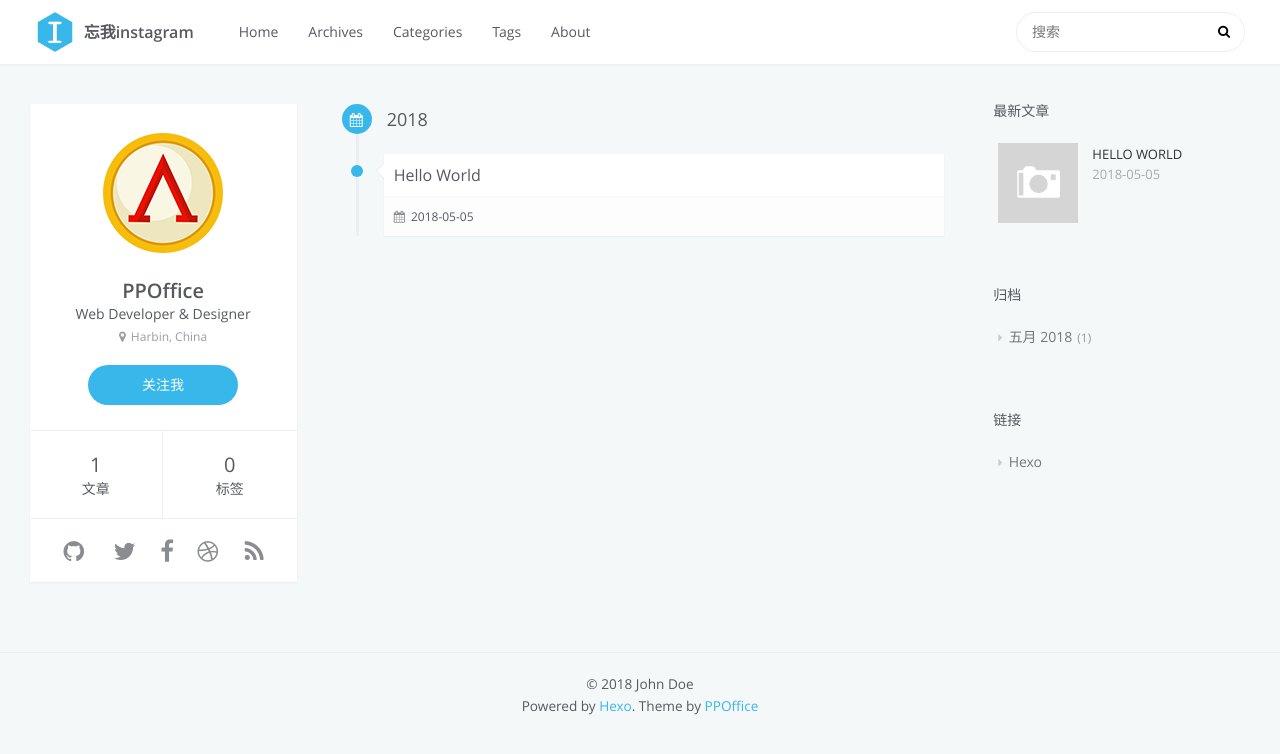
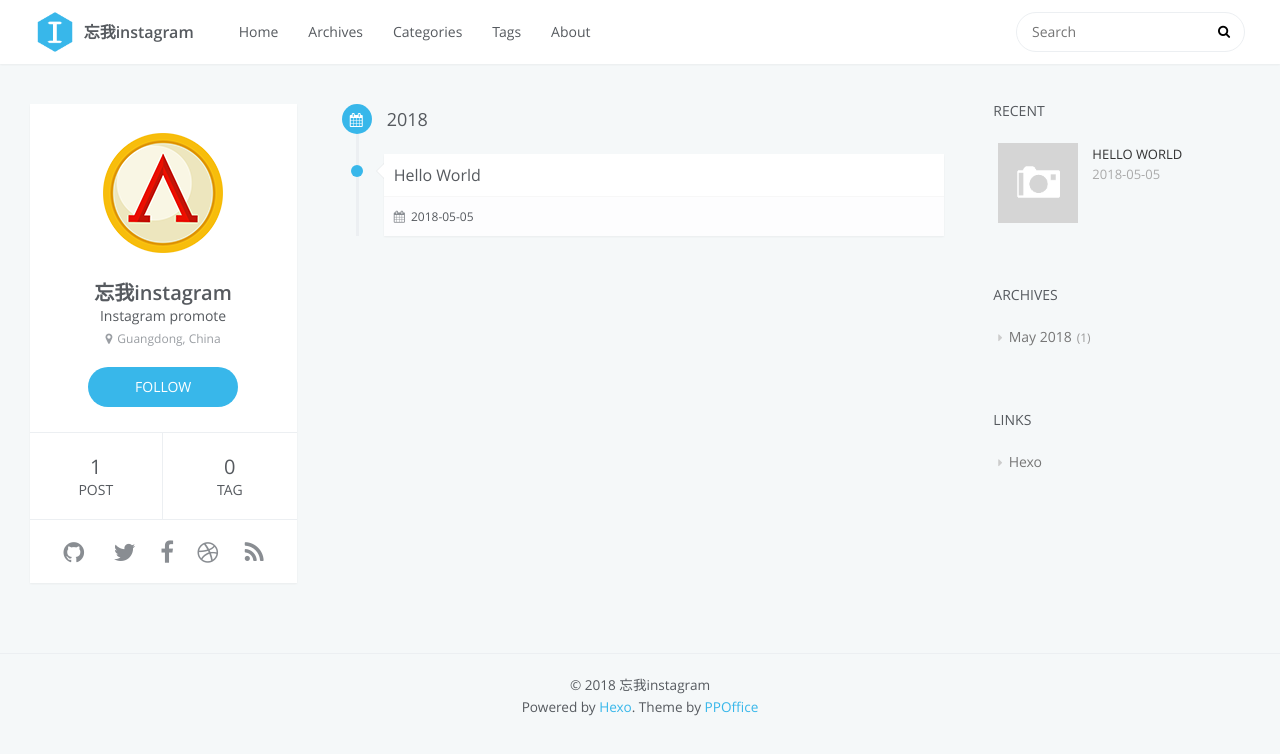
Before and after one commit to woinstagaram/woinstagaram.github.io, a plain HTML site: page archives/index.html in a window 1280 px wide. Drawn offline with Linux system fonts and the light colour scheme; no server answers.

Commit message:
Site updated: 2018-05-08 01:05:30

```diff
--- a/archives/index.html
+++ b/archives/index.html
@@ -1,15 +1,15 @@
 <!DOCTYPE html>
-<html lang=zh>
+<html lang=CN>
 <head>
     <meta charset="utf-8">
 
-    <title>归档 | 忘我instagram</title>
+    <title>Archive | 忘我instagram</title>
     <meta name="viewport" content="width=device-width, initial-scale=1, maximum-scale=1" />
     <meta property="og:type" content="website">
 <meta property="og:title" content="忘我instagram">
 <meta property="og:url" content="http://yoursite.com/archives/index.html">
 <meta property="og:site_name" content="忘我instagram">
-<meta property="og:locale" content="zh-CN">
+<meta property="og:locale" content="CN">
 <meta name="twitter:card" content="summary">
 <meta name="twitter:title" content="忘我instagram">
 
@@ -77,14 +77,14 @@
             <div id="search-form-wrap">
 
     <form class="search-form">
-        <input type="text" class="ins-search-input search-form-input" placeholder="搜索" />
+        <input type="text" class="ins-search-input search-form-input" placeholder="Search" />
         <button type="submit" class="search-form-submit"></button>
     </form>
     <div class="ins-search">
     <div class="ins-search-mask"></div>
     <div class="ins-search-container">
         <div class="ins-input-wrapper">
-            <input type="text" class="ins-search-input" placeholder="想要查找什么..." />
+            <input type="text" class="ins-search-input" placeholder="Type something..." />
             <span class="ins-close ins-selectable"><i class="fa fa-times-circle"></i></span>
         </div>
         <div class="ins-section-wrapper">
@@ -96,11 +96,11 @@
 (function (window) {
     var INSIGHT_CONFIG = {
         TRANSLATION: {
-            POSTS: '文章',
-            PAGES: '页面',
-            CATEGORIES: '分类',
-            TAGS: '标签',
-            UNTITLED: '(未命名)',
+            POSTS: 'Posts',
+            PAGES: 'Pages',
+            CATEGORIES: 'Categories',
+            TAGS: 'Tags',
+            UNTITLED: '(Untitled)',
         },
         ROOT_URL: '/',
         CONTENT_URL: '/content.json',
@@ -130,7 +130,7 @@
                 <td>
 
     <div class="search-form">
-        <input type="text" class="ins-search-input search-form-input" placeholder="搜索" />
+        <input type="text" class="ins-search-input search-form-input" placeholder="Search" />
     </div>
 
                 </td>
@@ -147,19 +147,19 @@
     <div class="inner profile-inner">
         <div class="base-info profile-block">
             <img id="avatar" src="/css/images/avatar.png" />
-            <h2 id="name">PPOffice</h2>
-            <h3 id="title">Web Developer &amp; Designer</h3>
-            <span id="location"><i class="fa fa-map-marker"></i>Harbin, China</span>
-            <a id="follow" target="_blank" href="https://github.com/ppoffice/">关注我</a>
+            <h2 id="name">忘我instagram</h2>
+            <h3 id="title">Instagram promote</h3>
+            <span id="location"><i class="fa fa-map-marker"></i>Guangdong, China</span>
+            <a id="follow" target="_blank" href="https://github.com/ppoffice/">FOLLOW</a>
         </div>
         <div class="article-info profile-block">
             <div class="article-info-block">
                 1
-                <span>文章</span>
+                <span>post</span>
             </div>
             <div class="article-info-block">
                 0
-                <span>标签</span>
+                <span>tag</span>
             </div>
         </div>
 
@@ -247,7 +247,7 @@
 
 
     <div class="widget-wrap">
-        <h3 class="widget-title">最新文章</h3>
+        <h3 class="widget-title">recent</h3>
         <div class="widget">
             <ul id="recent-post" class="">
 
@@ -279,9 +279,9 @@
 
 
     <div class="widget-wrap">
-        <h3 class="widget-title">归档</h3>
+        <h3 class="widget-title">archives</h3>
         <div class="widget">
-            <ul class="archive-list"><li class="archive-list-item"><a class="archive-list-link" href="/archives/2018/05/">五月 2018</a><span class="archive-list-count">1</span></li></ul>
+            <ul class="archive-list"><li class="archive-list-item"><a class="archive-list-link" href="/archives/2018/05/">May 2018</a><span class="archive-list-count">1</span></li></ul>
         </div>
     </div>
 
@@ -292,7 +292,7 @@
 
 
     <div class="widget-wrap widget-list">
-        <h3 class="widget-title">链接</h3>
+        <h3 class="widget-title">links</h3>
         <div class="widget">
             <ul>
 
@@ -314,7 +314,7 @@
         <footer id="footer">
     <div class="outer">
         <div id="footer-info" class="inner">
-            &copy; 2018 John Doe<br>
+            &copy; 2018 忘我instagram<br>
             Powered by <a href="http://hexo.io/" target="_blank">Hexo</a>. Theme by <a href="http://github.com/ppoffice">PPOffice</a>
         </div>
     </div>
```
Also changed, not shown: 2018/05/05/hello-world/index.html (+22 -22 lines), archives/2018/05/index.html (+22 -22 lines), archives/2018/index.html (+22 -22 lines), index.html (+22 -22 lines).
